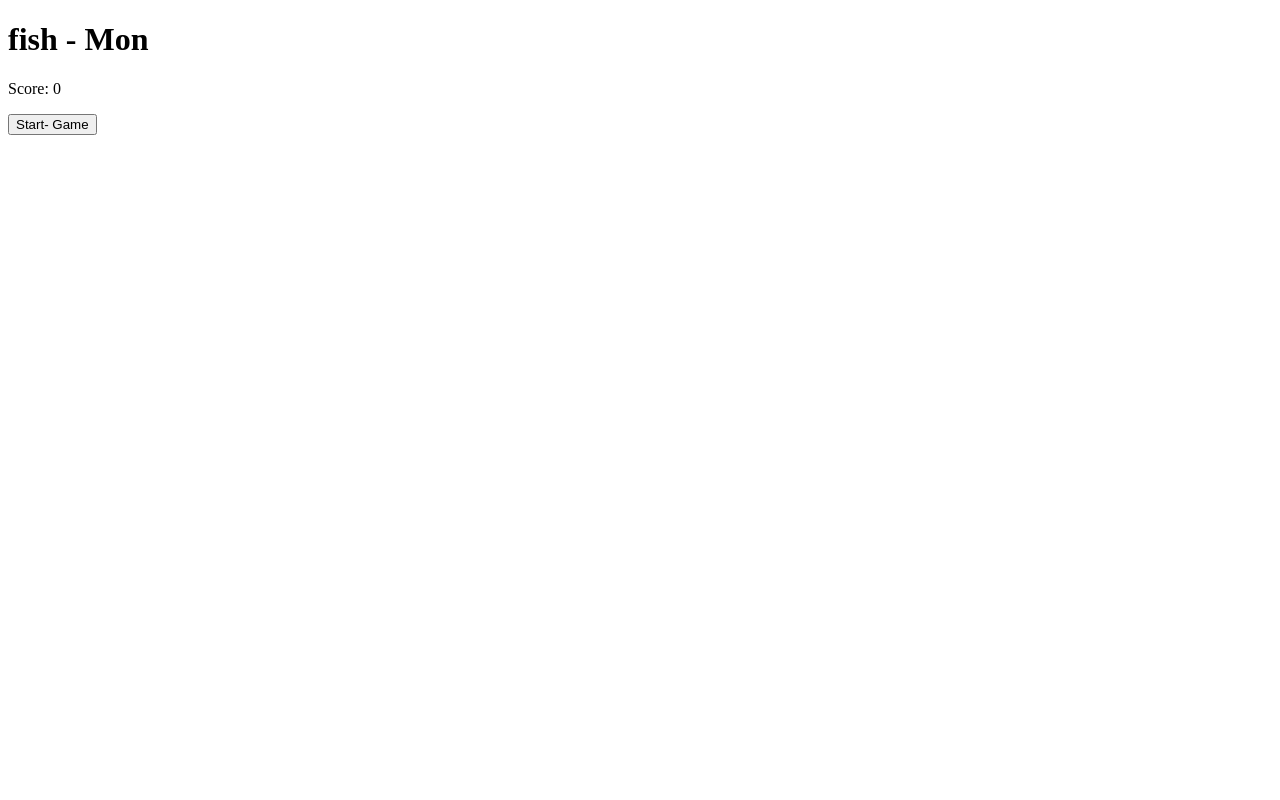
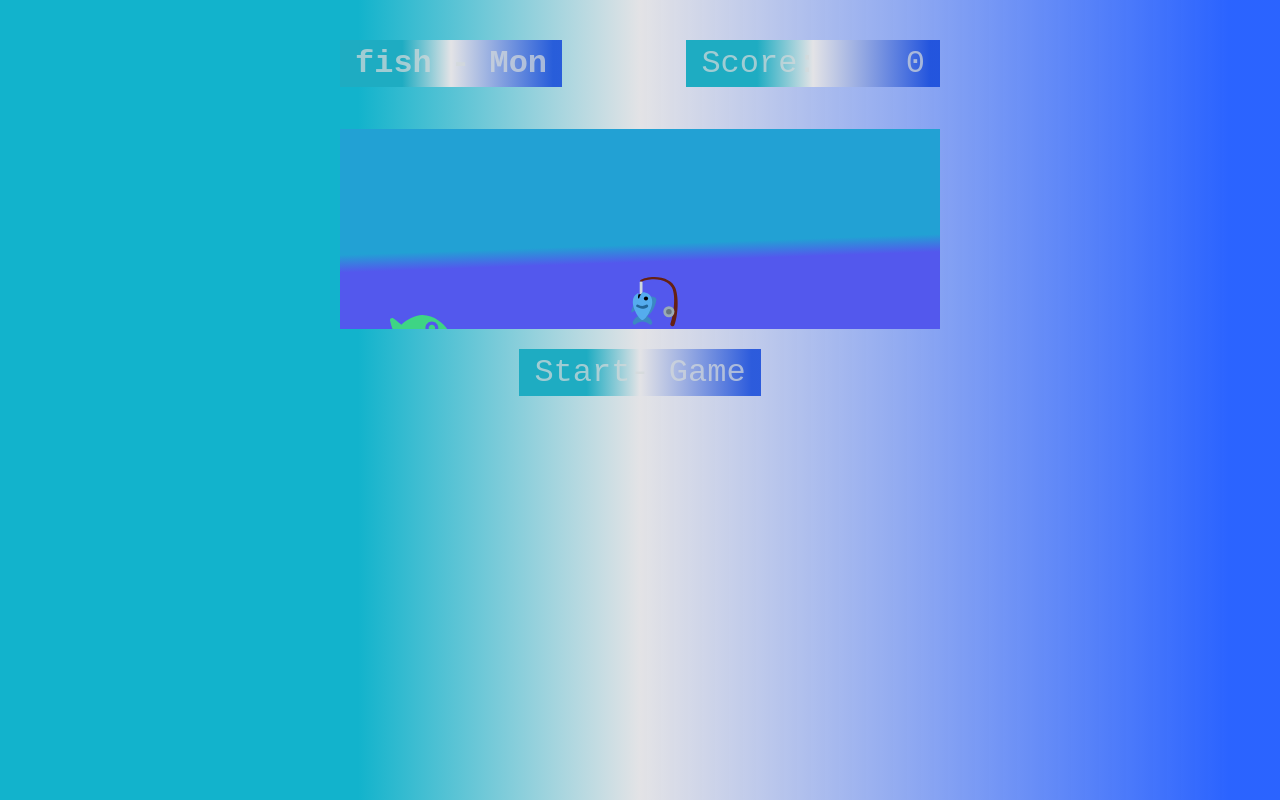
Before and after one commit to aksh-mon/fish-mon, a plain HTML site: page index.html in a window 1280 px wide. Drawn offline with Linux system fonts and the light colour scheme.

Commit message:
Added Svg Images

```diff
--- a/index.html
+++ b/index.html
@@ -1,11 +1,13 @@
 <!DOCTYPE html>
 <html lang="en">
+
 <head>
   <meta charset="UTF-8" />
   <meta name="viewport" content="width=device-width, initial-scale=1.0" />
   <title>Fish-Mon</title>
-    <link href="./styles.css" rel="styles"/>
+  <link href="./styles.css" rel="stylesheet" type="text/css"/>
 </head>
+
 <body>
   <div class="header">
     <h1>fish - Mon</h1>
@@ -13,13 +15,14 @@
   </div>
   <div class="game">
     <div class="fish jump">
-
+     <img src="./characters/fish.svg"/>
     </div>
     <div class="cactus">
-
+    <img src="./characters/net.svg"/>
     </div>
   </div>
   <button class="btn">Start- Game</button>
   <script src="./script.js"></script>
 </body>
+
 </html>
```
Lines whose indentation alone changed are shown as unchanged.
